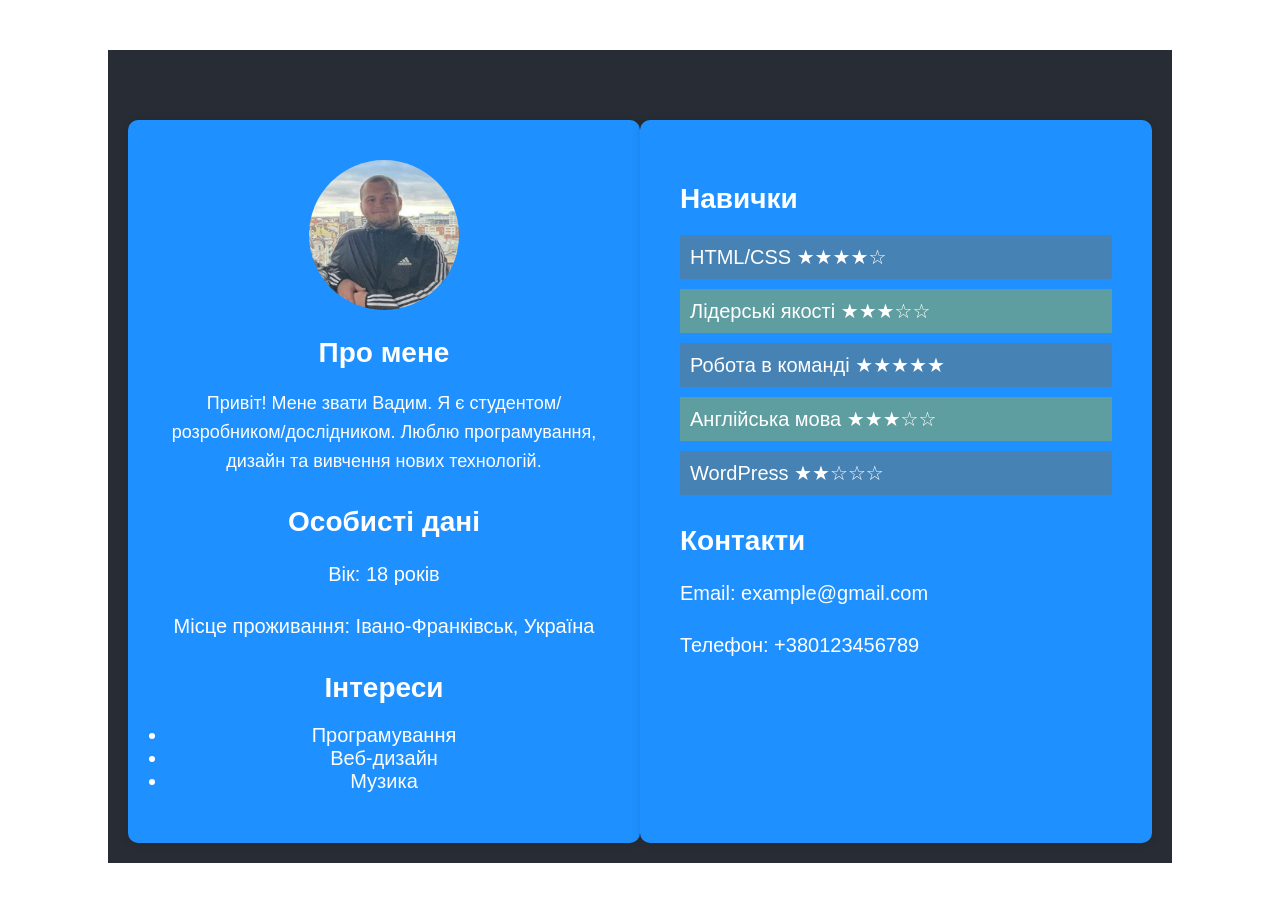
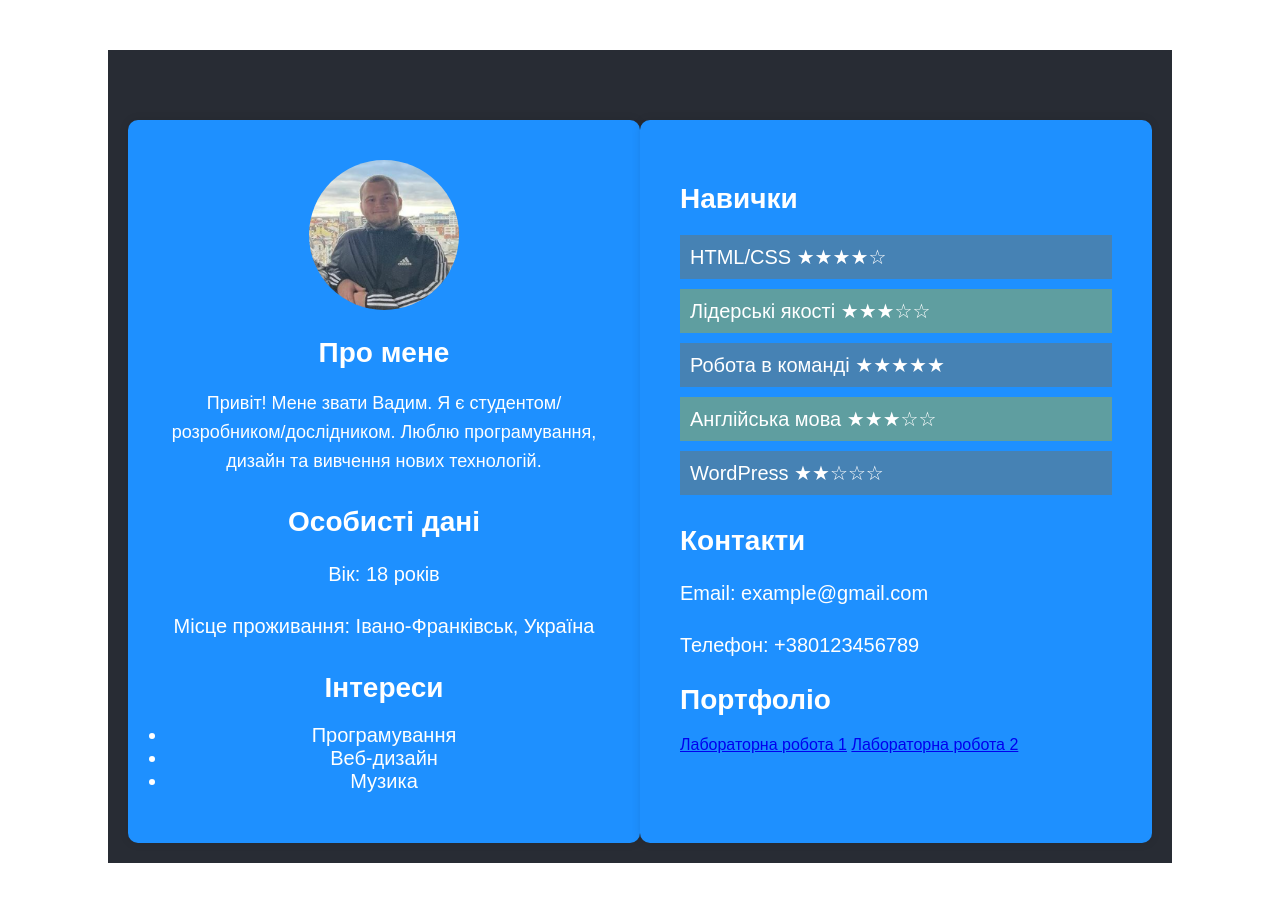
Before and after one commit to VadimTaras/VadimTaras.github.io, a plain HTML site: page index.html in a window 1280 px wide. Drawn offline with Linux system fonts and the light colour scheme.

Commit message:
Update index.html

```diff
--- a/index.html
+++ b/index.html
@@ -47,6 +47,16 @@
                 <p>Email: example@gmail.com</p>
                 <p>Телефон: +380123456789</p>
             </div>
+
+            <!-- Додана секція "Портфоліо" -->
+            <div class="portfolio">
+                <h2>Портфоліо</h2>
+                <div class="portfolio-links">
+                    <a href="link_to_lab_1" class="btn">Лабораторна робота 1</a>
+                    <a href="link_to_lab_2" class="btn">Лабораторна робота 2</a>
+                    <!-- Додайте посилання на інші лабораторні роботи -->
+                </div>
+            </div>
         </div>
     </div>
 </body>
```
